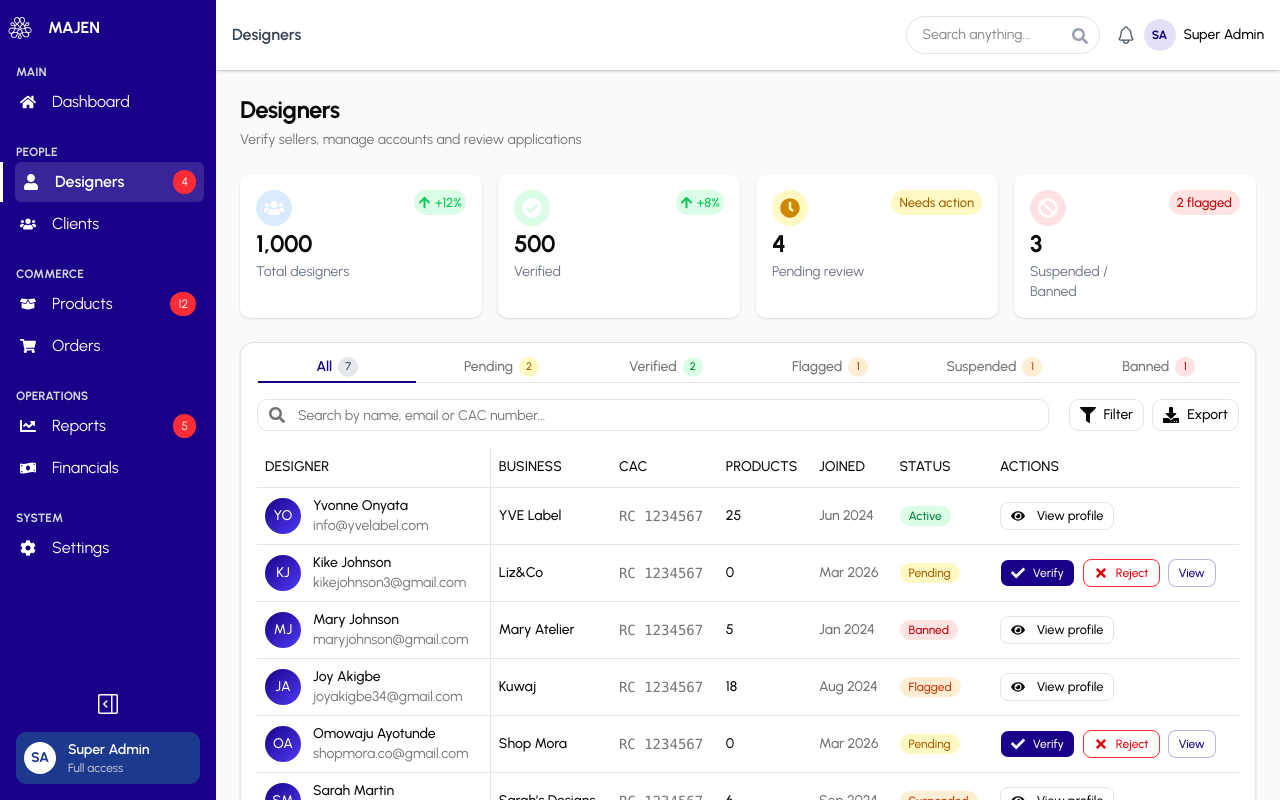
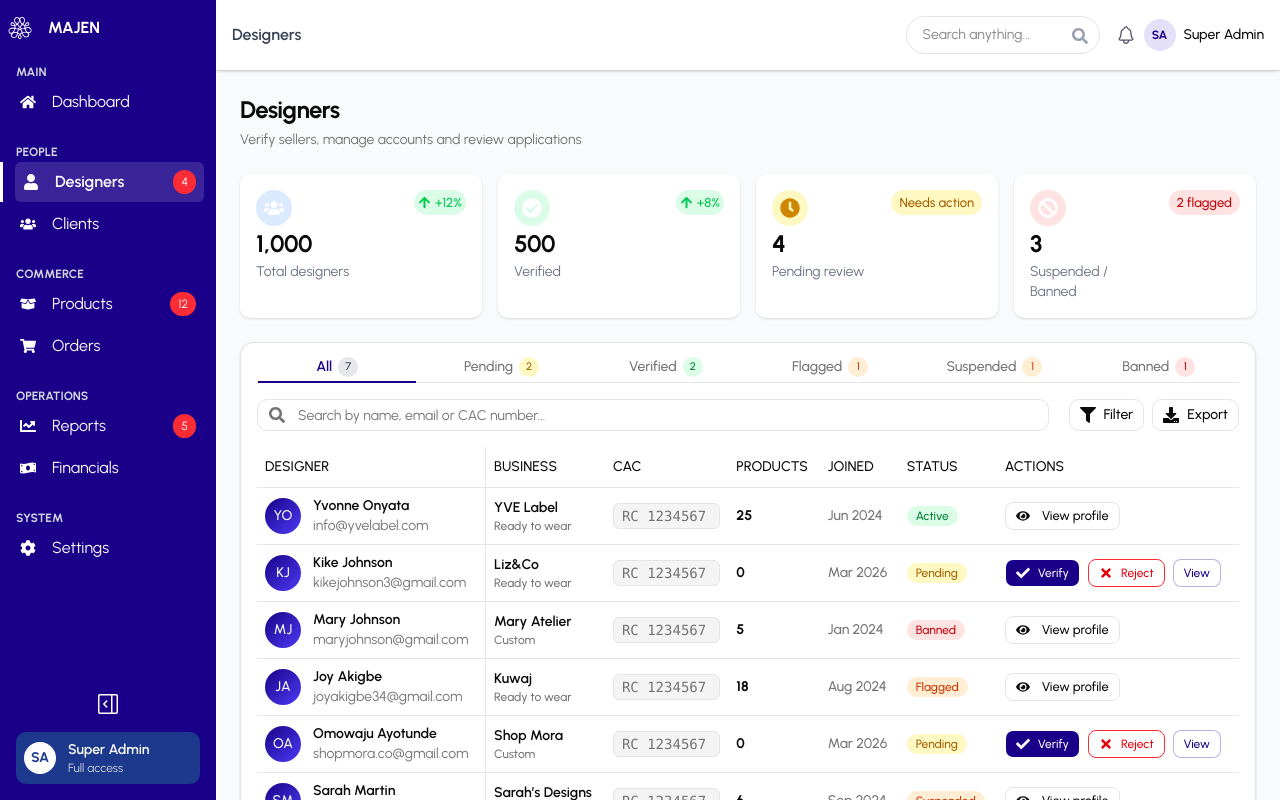
Before and after one commit to Dhavisco/Majen-Admin, a Next.js app: page /dashboard/designers in a window 1280 px wide. Shown: the top 800 px of the page. Built offline with nearby package versions, Linux system fonts and the light colour scheme.

Commit message:
feat: updated designer table for mobile responsiveness

```diff
--- a/app/dashboard/designers/page.tsx
+++ b/app/dashboard/designers/page.tsx
@@ -86,16 +86,19 @@ const DesignerPage: React.FC = () => {
             name: 'Yvonne Onyata',
             email: 'info@yvelabel.com',
             business: 'YVE Label',
+            type: 'Ready to wear',
             cac: 'RC 1234567',
             products: 25,
             joined: 'Jun 2024',
             status: 'Active'
+
         },
         {
             id: 2,
             name: 'Kike Johnson',
             email: 'kikejohnson3@gmail.com',
             business: 'Liz&Co',
+            type: 'Ready to wear',
             cac: 'RC 1234567',
             products: 0,
             joined: 'Mar 2026',
@@ -106,6 +109,7 @@ const DesignerPage: React.FC = () => {
             name: 'Mary Johnson',
             email: 'maryjohnson@gmail.com',
             business: 'Mary Atelier',
+            type: 'Custom',
             cac: 'RC 1234567',
             products: 5,
             joined: 'Jan 2024',
@@ -116,6 +120,7 @@ const DesignerPage: React.FC = () => {
             name: 'Joy Akigbe',
             email: 'joyakigbe34@gmail.com',
             business: 'Kuwaj',
+            type: 'Ready to wear',
             cac: 'RC 1234567',
             products: 18,
             joined: 'Aug 2024',
@@ -126,6 +131,7 @@ const DesignerPage: React.FC = () => {
             name: 'Omowaju Ayotunde',
             email: 'shopmora.co@gmail.com',
             business: 'Shop Mora',
+            type: 'Custom',
             cac: 'RC 1234567',
             products: 0,
             joined: 'Mar 2026',
@@ -136,6 +142,7 @@ const DesignerPage: React.FC = () => {
             name: 'Sarah Martin',
             email: 'smartin123@gmail.com',
             business: 'Sarah\u2019s Designs',
+            type: 'Custom',
             cac: 'RC 1234567',
             products: 6,
             joined: 'Sep 2024',
@@ -146,6 +153,7 @@ const DesignerPage: React.FC = () => {
             name: 'Tolu Aribisala',
             email: 'spiceoflagos@gmail.com',
             business: 'Spice of Lagos',
+            type: 'Ready to wear',
             cac: 'RC 1234567',
             products: 5,
             joined: 'Nov 2024',
@@ -229,7 +237,7 @@ const DesignerPage: React.FC = () => {
                         onValueChange={setActiveTab}
                         className="w-full rounded-none"
                     >
-                        <div className="w-full overflow-x-auto max-w-[calc(100vw-3rem)] sm:max-w-full">
+                        <div className="w-full overflow-x-auto scrollbar-thin max-w-[calc(100vw-3rem)] sm:max-w-full">
                             <TabsList
                                 className="bg-transparent px-0 border-b h-auto w-max min-w-full justify-start gap-1 flex-nowrap"
                                 variant="line"
@@ -279,7 +287,7 @@ const DesignerPage: React.FC = () => {
                     </div>
 
                     {/* Table */}
-                    <div className="overflow-x-auto w-full mt-4 max-w-[calc(100vw-3rem)] sm:max-w-full">
+                    <div className="overflow-x-auto scrollbar-thin w-full mt-4 max-w-[calc(100vw-3rem)] sm:max-w-full">
 
                         <Table className='text-xs md:text-base'>
 
@@ -313,22 +321,33 @@ const DesignerPage: React.FC = () => {
                                                 </div>
 
                                                 <div className='md:text-sm text-[11px]'>
-                                                    <div className="font-medium">{designer.name}</div>
+                                                    <div className="font-semibold">{designer.name}</div>
                                                     <div className="text-muted-foreground">{designer.email}</div>
                                                 </div>
 
                                             </div>
                                         </TableCell>
 
-                                        <TableCell className="font-medium md:text-sm text-[11px]">{designer.business}</TableCell>
+                                        <TableCell className="font-semibold md:text-sm text-[11px]">
+                                            <div className=''>
+                                                <div>{designer.business}</div>
+                                                <div className='md:text-xs text-[10px] text-muted-foreground font-medium'>{designer.type}</div>
+                                            </div>
 
-                                        <TableCell className="font-medium text-muted-foreground font-mono md:text-sm text-[11px]">{designer.cac}</TableCell>
+                                        </TableCell>
 
-                                        <TableCell className="font-medium md:text-sm text-[11px]">{designer.products}</TableCell>
+                                        <TableCell className="font-medium text-muted-foreground font-mono md:text-sm text-[11px]">
+                                            <div className=' bg-[#F4F4F5] px-2 py-0.5 border border-[#E4E4E7] p-1 rounded-sm'>
+                                                {designer.cac}
+                                            </div>
+
+                                        </TableCell>
+
+                                        <TableCell className="font-bold md:text-sm text-[11px]">{designer.products}</TableCell>
 
                                         <TableCell className="font-medium text-muted-foreground md:text-sm text-[11px]">{designer.joined}</TableCell>
 
-                                        <TableCell className="md:text-sm text-[11px]">
+                                        <TableCell className="md:text-sm font-semibold text-[11px]">
                                             {getStatusBadge(designer.status)}
                                         </TableCell>
 
```
